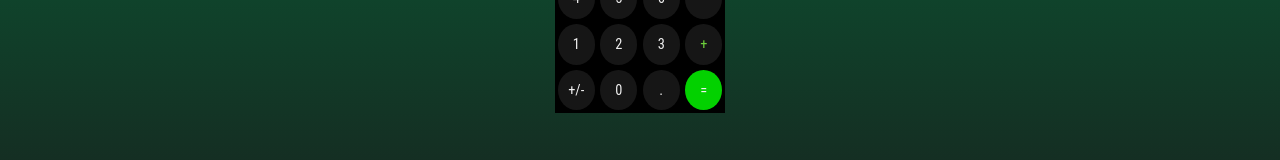
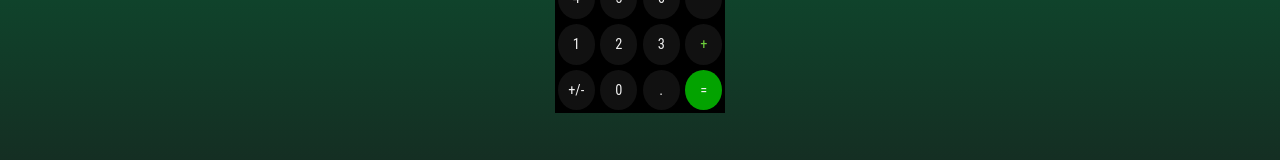
Before and after one commit to danielVCC/react_calculator, a React (Create React App) app: page / in a window 1280 px wide. Shown: the part 485-645 px from the top of the page. Built offline with nearby package versions, Linux system fonts and the light colour scheme.

Commit message:
add transition to button release

```diff
--- a/src/components/Button.css
+++ b/src/components/Button.css
@@ -1,5 +1,5 @@
 :root {
-    --bg-button: #161616;
+    --bg-button: #111111;
     --char-color: #f0f0f0;
 }
 
@@ -10,11 +10,13 @@
     margin: 6%;
     border: none;
     color: var(--char-color);
+    transition: background-color 0.2s ease-in-out, font-size 0.2s ease-in-out;
 }
 
 .button:active {
-    background-color: #5e5e5e;
+    background-color: #474747;
     font-size: 0.7em;
+    transition: background-color 0s ease-in-out, font-size 0s ease-in-out;
 }
 
 .button.operation {
@@ -26,7 +28,7 @@
 }
 
 .button.equal {
-    background-color: #03d100;
+    background-color: #03a300;
 }
 
 .button.equal:active {
```
